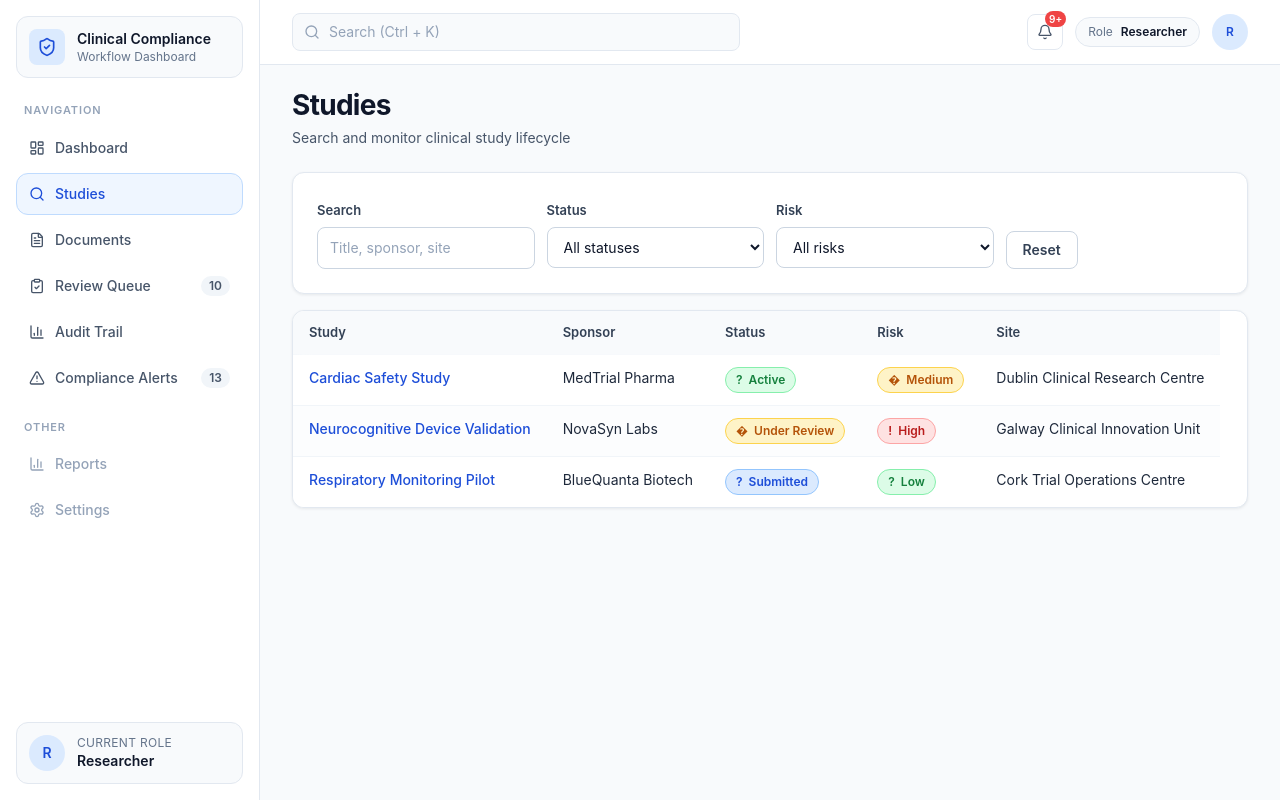
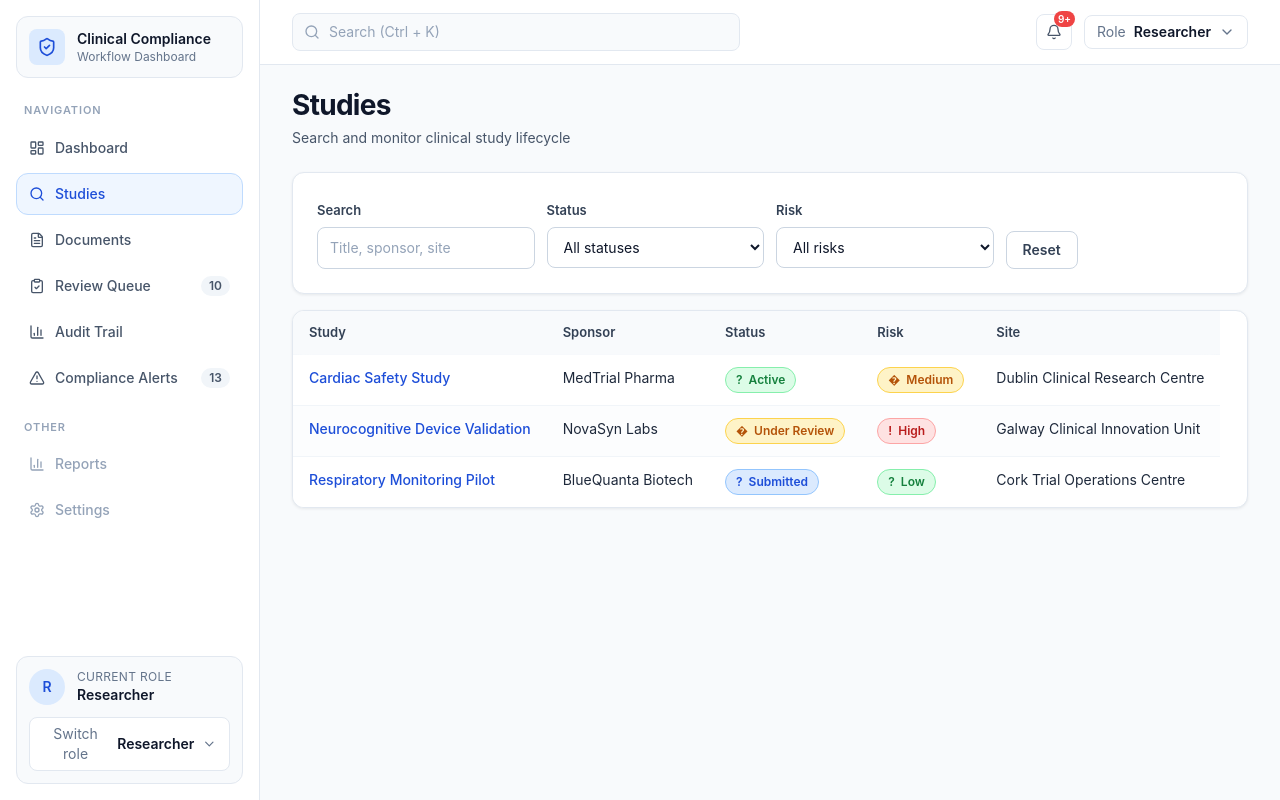
Before and after one commit to akhilchandran1/clinical-compliance-workflow-dashboard, a Vue app: page /studies in a window 1280 px wide. Built offline with nearby package versions, Linux system fonts and the light colour scheme.

Commit message:
Add interactive role switching controls

```diff
--- /dev/null
+++ b/src/components/common/RoleSwitcher.vue
@@ -0,0 +1,113 @@
+<template>
+  <div ref="rootRef" class="relative" :class="fullWidth ? 'w-full' : ''">
+    <button
+      type="button"
+      class="focus-ring inline-flex items-center gap-2 rounded-lg border border-slate-200 bg-white px-3 py-1.5 text-sm text-slate-700 hover:bg-slate-50"
+      :class="[fullWidth ? 'w-full justify-between' : '', triggerClass]"
+      aria-haspopup="menu"
+      :aria-expanded="open ? 'true' : 'false'"
+      @click="toggle"
+    >
+      <slot name="trigger" :label="currentLabel" :role="roleStore.selectedRole">
+        <span class="font-medium text-slate-500">Role</span>
+        <span class="font-semibold text-slate-900">{{ currentLabel }}</span>
+      </slot>
+      <ChevronDown class="h-4 w-4 text-slate-500" />
+    </button>
+
+    <div
+      v-if="open"
+      class="absolute z-[80] mt-2 min-w-[220px] rounded-xl border border-slate-200 bg-white p-1 shadow-lg"
+      :class="menuClass"
+      role="menu"
+      aria-label="Switch role"
+    >
+      <button
+        v-for="role in roleOptions"
+        :key="role"
+        type="button"
+        class="focus-ring flex w-full items-center justify-between rounded-lg px-3 py-2 text-left text-sm"
+        :class="roleStore.selectedRole === role ? 'bg-blue-50 text-blue-700' : 'text-slate-700 hover:bg-slate-50'"
+        role="menuitemradio"
+        :aria-checked="roleStore.selectedRole === role ? 'true' : 'false'"
+        @click="onSelect(role)"
+      >
+        <span>{{ roleLabels[role] }}</span>
+        <Check v-if="roleStore.selectedRole === role" class="h-4 w-4" />
+      </button>
+    </div>
+  </div>
+</template>
+
+<script setup>
+import { computed, onBeforeUnmount, onMounted, ref } from 'vue'
+import { Check, ChevronDown } from 'lucide-vue-next'
+import { roleLabels, roleOptions } from '../../constants/roles'
+import { useRoleStore } from '../../stores/roleStore'
+import { useToast } from '../../composables/useToast'
+
+const props = defineProps({
+  fullWidth: { type: Boolean, default: false },
+  align: { type: String, default: 'right' },
+  triggerClass: { type: String, default: '' },
+})
+
+const roleStore = useRoleStore()
+const { showToast } = useToast()
+
+const open = ref(false)
+const rootRef = ref(null)
+
+const currentLabel = computed(() => roleLabels[roleStore.selectedRole] || roleStore.selectedRole)
+
+const menuClass = computed(() => {
+  if (props.align === 'left') return 'left-0'
+  return 'right-0'
+})
+
+function close() {
+  open.value = false
+}
+
+function toggle() {
+  open.value = !open.value
+}
+
+function onOutsideClick(event) {
+  if (!open.value) return
+  if (!rootRef.value?.contains(event.target)) close()
+}
+
+function onEscape(event) {
+  if (event.key === 'Escape') close()
+}
+
+function onSelect(role) {
+  const previousRole = roleStore.selectedRole
+  if (previousRole === role) {
+    close()
+    return
+  }
+
+  const switched = roleStore.setRole(role)
+  if (!switched) return
+
+  showToast({
+    type: 'success',
+    title: 'Role switched',
+    message: `Role switched to ${roleLabels[role]}.`,
+  })
+
+  close()
+}
+
+onMounted(() => {
+  document.addEventListener('mousedown', onOutsideClick)
+  document.addEventListener('keydown', onEscape)
+})
+
+onBeforeUnmount(() => {
+  document.removeEventListener('mousedown', onOutsideClick)
+  document.removeEventListener('keydown', onEscape)
+})
+</script>
--- a/src/components/layout/AppHeader.vue
+++ b/src/components/layout/AppHeader.vue
@@ -29,14 +29,18 @@
           </span>
         </button>
 
-        <div class="hidden items-center gap-2 rounded-full border border-slate-200 bg-slate-50 px-3 py-1.5 text-xs sm:flex">
-          <span class="text-slate-500">Role</span>
-          <span class="font-semibold text-slate-900">{{ roleStore.selectedRole }}</span>
-        </div>
+        <RoleSwitcher class="hidden sm:block" align="right">
+          <template #trigger="{ label }">
+            <span class="text-slate-500">Role</span>
+            <span class="font-semibold text-slate-900">{{ label }}</span>
+          </template>
+        </RoleSwitcher>
 
-        <div class="inline-flex h-9 w-9 items-center justify-center rounded-full bg-blue-100 text-xs font-semibold text-blue-700" :aria-label="`Current user role ${roleStore.selectedRole}`">
-          {{ roleInitials }}
-        </div>
+        <RoleSwitcher class="sm:hidden" align="right" trigger-class="h-9 w-9 justify-center rounded-full bg-blue-100 text-xs font-semibold text-blue-700 border-blue-100">
+          <template #trigger>
+            {{ roleInitials }}
+          </template>
+        </RoleSwitcher>
       </div>
     </div>
   </header>
@@ -45,6 +49,7 @@
 <script setup>
 import { computed } from 'vue'
 import { Bell, Menu, Search } from 'lucide-vue-next'
+import RoleSwitcher from '../common/RoleSwitcher.vue'
 import { useRoleStore } from '../../stores/roleStore'
 import { useAlertStore } from '../../stores/alertStore'
 import { useStudyStore } from '../../stores/studyStore'
--- a/src/components/layout/AppSidebar.vue
+++ b/src/components/layout/AppSidebar.vue
@@ -63,6 +63,7 @@
               :icon="item.icon"
               :badge="item.badge"
               :active="isActive(item.to)"
+              @select="$emit('close')"
             />
           </nav>
 
--- a/src/components/layout/UserRoleCard.vue
+++ b/src/components/layout/UserRoleCard.vue
@@ -1,19 +1,28 @@
 <template>
   <div class="rounded-xl border border-slate-200 bg-slate-50 p-3">
-    <div class="flex items-center gap-3">
+    <div class="mb-3 flex items-center gap-3">
       <div class="flex h-9 w-9 items-center justify-center rounded-full bg-blue-100 text-sm font-semibold text-blue-700">
         {{ initials }}
       </div>
       <div>
         <p class="text-xs uppercase tracking-wide text-slate-500">Current Role</p>
-        <p class="text-sm font-semibold text-slate-900">{{ role }}</p>
+        <p class="text-sm font-semibold text-slate-900">{{ roleLabel }}</p>
       </div>
     </div>
+
+    <RoleSwitcher full-width align="left" trigger-class="w-full justify-between">
+      <template #trigger="{ label }">
+        <span class="text-slate-500">Switch role</span>
+        <span class="font-semibold text-slate-900">{{ label }}</span>
+      </template>
+    </RoleSwitcher>
   </div>
 </template>
 
 <script setup>
 import { computed } from 'vue'
+import RoleSwitcher from '../common/RoleSwitcher.vue'
+import { roleLabels } from '../../constants/roles'
 
 const props = defineProps({
   role: { type: String, default: 'Researcher' },
@@ -27,4 +36,6 @@ const initials = computed(() =>
     .slice(0, 2)
     .toUpperCase(),
 )
+
+const roleLabel = computed(() => roleLabels[props.role] || props.role)
 </script>
--- a/src/stores/roleStore.js
+++ b/src/stores/roleStore.js
@@ -1,5 +1,5 @@
 import { defineStore } from 'pinia'
-import { roles } from '../constants/roles'
+import { roleLabels, roles } from '../constants/roles'
 import { storageKeys } from '../utils/storageKeys'
 import { loadOrSeed, saveToStorage } from '../composables/useLocalStorage'
 import { useAuditStore } from './auditStore'
@@ -18,21 +18,25 @@ export const useRoleStore = defineStore('roleStore', {
   actions: {
     setRole(role) {
       if (!allowedRoles.includes(role)) return false
+      if (this.selectedRole === role) return true
+
       const previousRole = this.selectedRole
       this.selectedRole = role
       saveToStorage(storageKeys.role, role)
+
+      const message = `Role changed from ${roleLabels[previousRole]} to ${roleLabels[role]}`
 
       const auditStore = useAuditStore()
       auditStore.addLog({
         user: `Demo ${role}`,
         role,
-        action: 'Changed Role',
+        action: message,
         entityType: 'User Session',
         entityId: 'ROLE-SELECTOR',
         entityName: 'Role Selector',
         previousStatus: previousRole,
         newStatus: role,
-        comment: 'Role switched from selector',
+        comment: message,
       })
 
       return true
```
